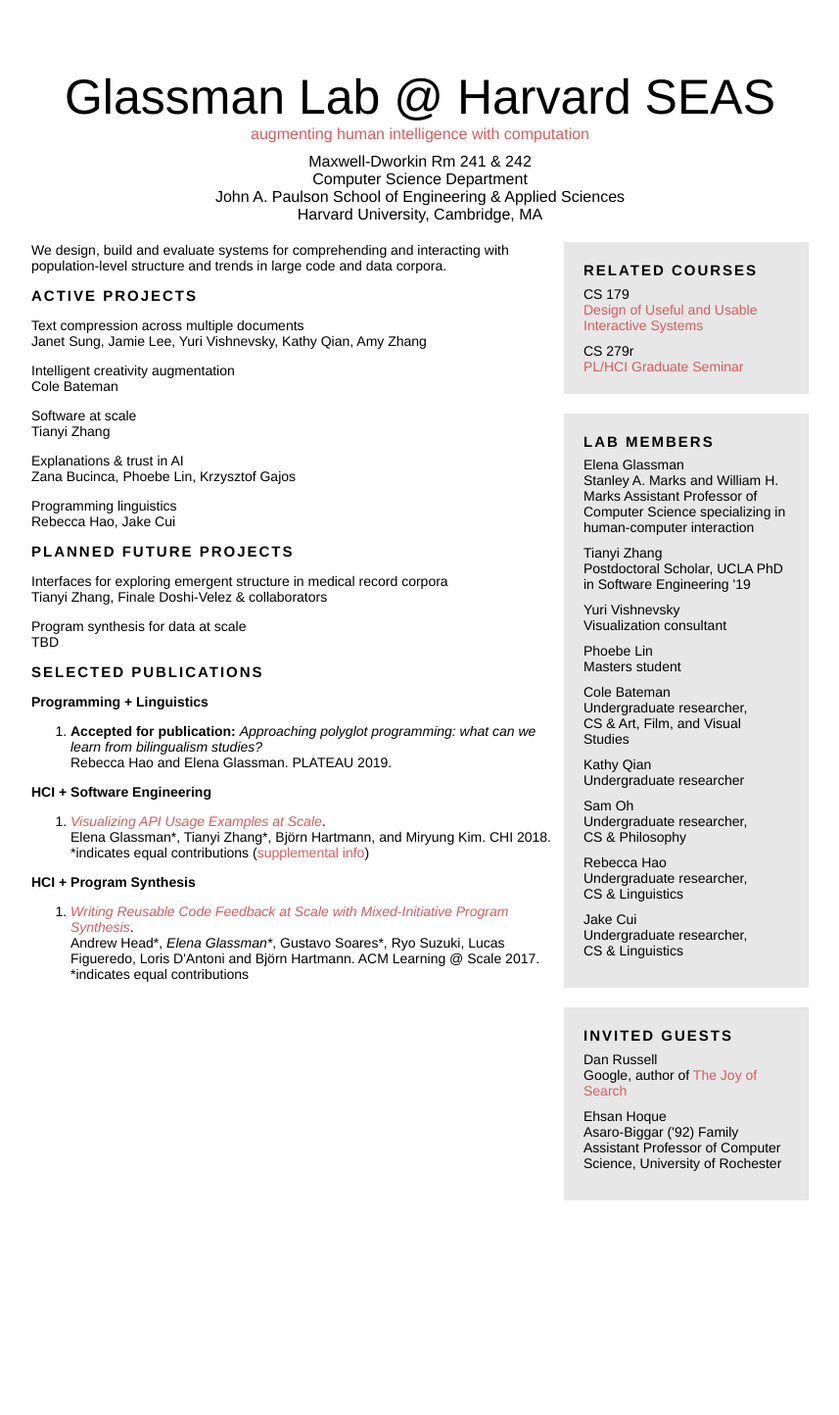
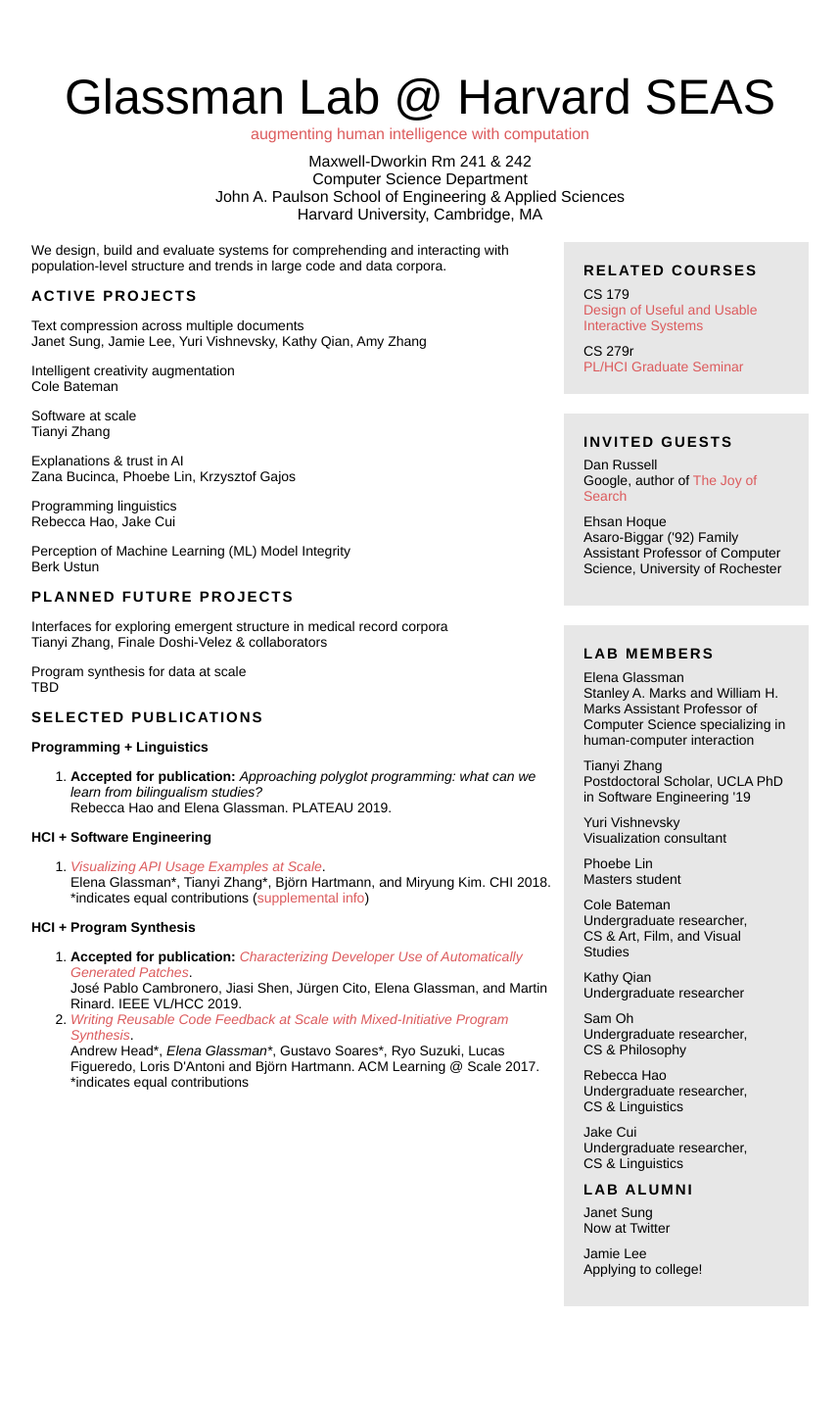
Before and after one commit to eglassman/eglassman.github.io, a Jekyll site: the page built from index.html, in a window 1280 px wide. Shown: the whole page at 98% size, without its empty margins (211-1068 px from the left). Built offline with Jekyll 4.4.1, drawn with Linux system fonts in a browser that asks for light colours; before the commit the page ends 1336 px from its top, so only the background shows below that.

Commit message:
added lab alumni, missing project

```diff
--- a/index.html
+++ b/index.html
@@ -61,7 +61,10 @@
       <span class="slightlybold">Programming linguistics</span><br>
       Rebecca Hao, Jake Cui
       </p>
-
+      <p>
+      <span class="slightlybold">Perception of Machine Learning (ML) Model Integrity</span><br>
+      Berk Ustun
+      </p>
 
       <div class="header lead">
       Planned Future Projects
@@ -112,6 +115,8 @@
       </p>
 
       <ol>
+        <li><b>Accepted for publication:</b> <em><a href="https://arxiv.org/abs/1907.06535">Characterizing Developer Use of Automatically Generated Patches</a></em>.
+          <br/>José Pablo Cambronero, Jiasi Shen, Jürgen Cito, Elena Glassman, and Martin Rinard. IEEE VL/HCC 2019.</li>
         <!-- <a href="papers/glassmanLatS17.pdf">Writing Reusable Code Feedback at Scale with Mixed-Initiative Program Synthesis</a><br><br> -->
                                     <!-- by Head*, <i>Glassman*</i>, Soares*, Suzuki, Figueredo, D'Antoni and Hartmann -->
         <li><em><a href="papers/glassmanLatS17.pdf">Writing Reusable Code Feedback at Scale with Mixed-Initiative Program Synthesis</a></em>.
@@ -149,6 +154,29 @@
     </div>
   </div>
 
+  <div class="box">
+    <div class="header lead">
+    Invited Guests
+    </div>
+
+    <div class="margin-bottom">
+      <div class="slightlybold">
+        Dan Russell
+      </div>
+      <div>
+        Google, author of <a href="https://mitpress.mit.edu/books/joy-search">The Joy of Search</a>
+      </div>
+    </div>
+
+    <div class="margin-bottom">
+      <div class="slightlybold">
+        Ehsan Hoque
+      </div>
+      <div>
+        Asaro-Biggar ('92) Family Assistant Professor of Computer Science, University of Rochester
+      </div>
+    </div>
+  </div>
 
   <div class="box">
     <div class="header lead">
@@ -227,34 +255,32 @@
         Undergraduate researcher,<br>CS & Linguistics
       </div>
     </div>
-  </div>
 
-  <div class="box">
     <div class="header lead">
-    Invited Guests
+    Lab Alumni
     </div>
-
     <div class="margin-bottom">
       <div class="slightlybold">
-        Dan Russell
+        Janet Sung
       </div>
       <div>
-        Google, author of <a href="https://mitpress.mit.edu/books/joy-search">The Joy of Search</a>
+        Now at Twitter
       </div>
     </div>
-
     <div class="margin-bottom">
       <div class="slightlybold">
-        Ehsan Hoque
+        Jamie Lee
       </div>
       <div>
-        Asaro-Biggar ('92) Family Assistant Professor of Computer Science, University of Rochester
+        Applying to college!
       </div>
     </div>
   </div>
 
 
 
+
+
   </td>
 </tr>
 </table>
```
Also changed, not shown: 1 other file.
